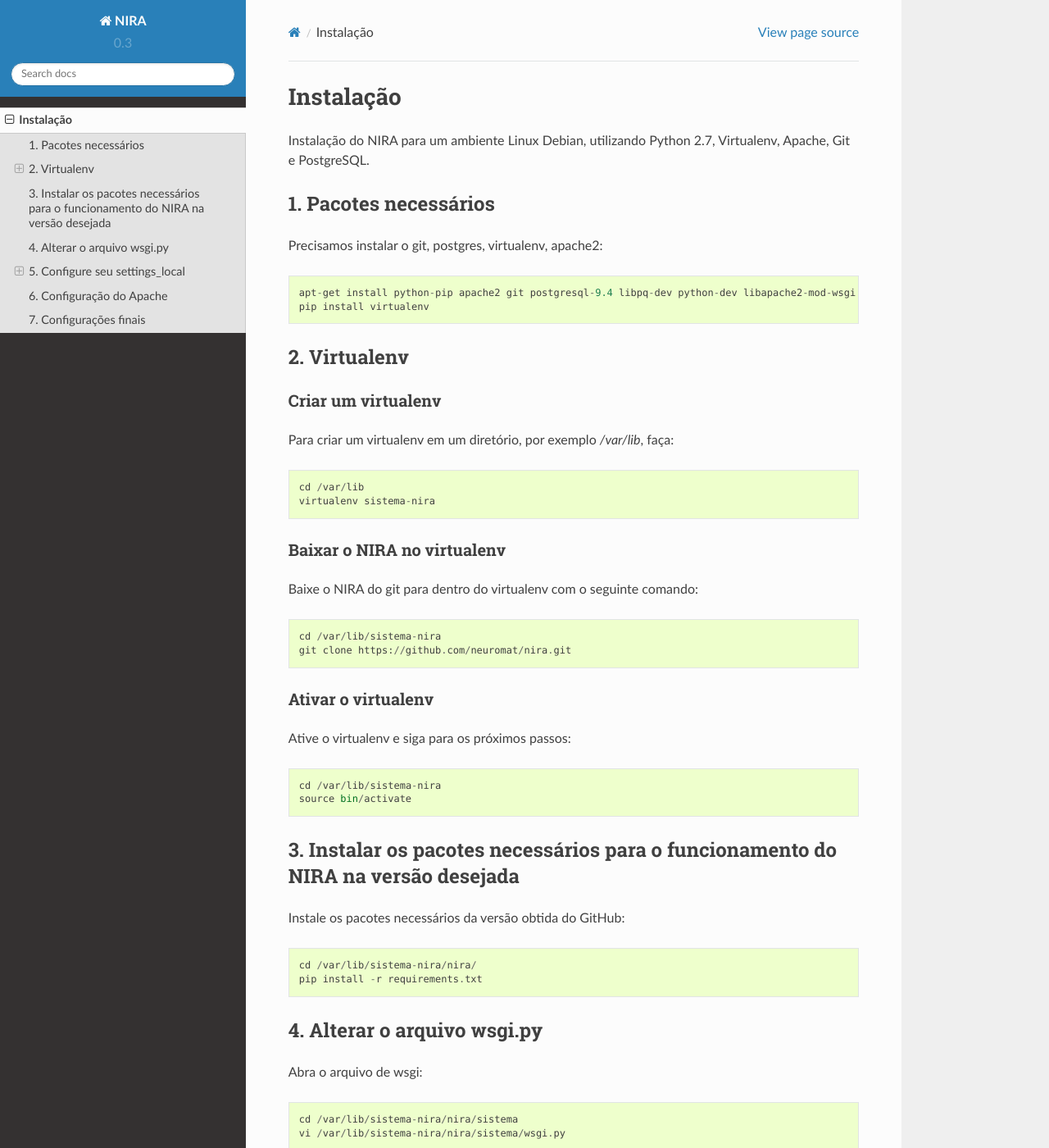
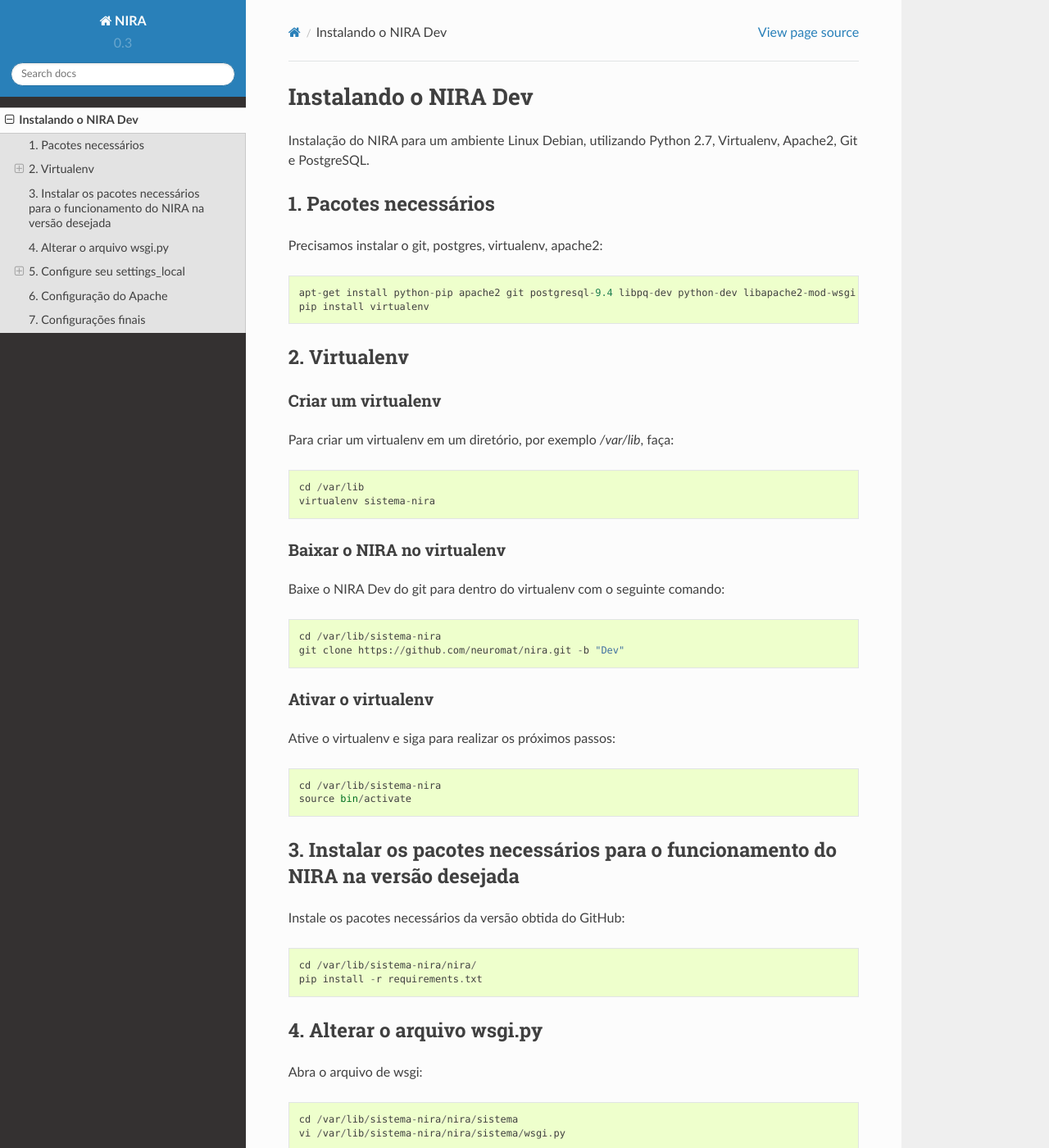
Before and after one commit to neuromat/intranet, a Sphinx documentation site: the page built from docs/source/install/main.rst, in a window 1280 px wide and 1400 px high. Shown: the whole window at 82% size. Built offline with Sphinx 7.4.7 and the Read the Docs theme 2.0.0, drawn with Linux system fonts in a browser that asks for light colours; some of the changed text lies outside the part shown.

Commit message:
NIRA docs update

```diff
--- a/docs/source/install/main.rst
+++ b/docs/source/install/main.rst
@@ -1,7 +1,7 @@
-Instalação
-==========
+Instalando o NIRA Dev
+=========================
 
-Instalação do NIRA para um ambiente Linux Debian, utilizando Python 2.7, Virtualenv, Apache, Git e PostgreSQL.
+Instalação do NIRA para um ambiente Linux Debian, utilizando Python 2.7, Virtualenv, Apache2, Git e PostgreSQL.
 
 
 1. Pacotes necessários
@@ -28,16 +28,16 @@
 Baixar o NIRA no virtualenv
 +++++++++++++++++++++++++++
 
-Baixe o NIRA do git para dentro do virtualenv com o seguinte comando::
+Baixe o NIRA Dev do git para dentro do virtualenv com o seguinte comando::
 
 	cd /var/lib/sistema-nira
-	git clone https://github.com/neuromat/nira.git
+	git clone https://github.com/neuromat/nira.git -b "Dev"
 
 
 Ativar o virtualenv
 +++++++++++++++++++
 
-Ative o virtualenv e siga para os próximos passos::
+Ative o virtualenv e siga para realizar os próximos passos::
 
 	cd /var/lib/sistema-nira
 	source bin/activate
@@ -151,7 +151,7 @@
 
 Para obter os arquivos de static, faça::
 
-    cd /var/lib/sistema-nira/
+    cd /var/lib/sistema-nira/nira/
     python manage.py collectstatic
 
 
--- a/docs/source/install/settings_local.py
+++ b/docs/source/install/settings_local.py
@@ -1,6 +1,8 @@
 # -*- coding: utf-8 -*-
 from django.utils.translation import ugettext_lazy as _
+import os
 
+# Generate a secret key
 try:
     from secret_key import *
 except ImportError:
@@ -28,7 +30,6 @@
     'django.contrib.sessions',
     'django.contrib.messages',
     'django.contrib.staticfiles',
-    'cep',
     'cities_light',
 )
 
@@ -56,6 +57,7 @@
     }
 }
 
+# Esse trecho só é necessário se o Django Suit for usado
 SUIT_CONFIG = {
     'ADMIN_NAME': 'NIRA',
     'MENU_OPEN_FIRST_CHILD': False,
--- a/docs/source/install/wsgi.py
+++ b/docs/source/install/wsgi.py
@@ -2,14 +2,13 @@
 WSGI config for NIRA project.
 It exposes the WSGI callable as a module-level variable named ``application``.
 For more information on this file, see
-https://docs.djangoproject.com/en/1.9/howto/deployment/wsgi/
+https://docs.djangoproject.com/en/1.7/howto/deployment/wsgi/
 """
 
 import os
 import sys
-import site
 
-# Altere o path de acordo com o local da sua instalação
+# Altere o path de acordo com seu sistema
 # aqui usamos o caminho /var/lib/sistema-nira/nira
 paths = ['/var/lib', '/var/lib/sistema-nira', '/var/lib/sistema-nira/nira',]
 
```
Also changed, not shown: other parts of docs/source/install/main.rst (+1 -1 lines).
